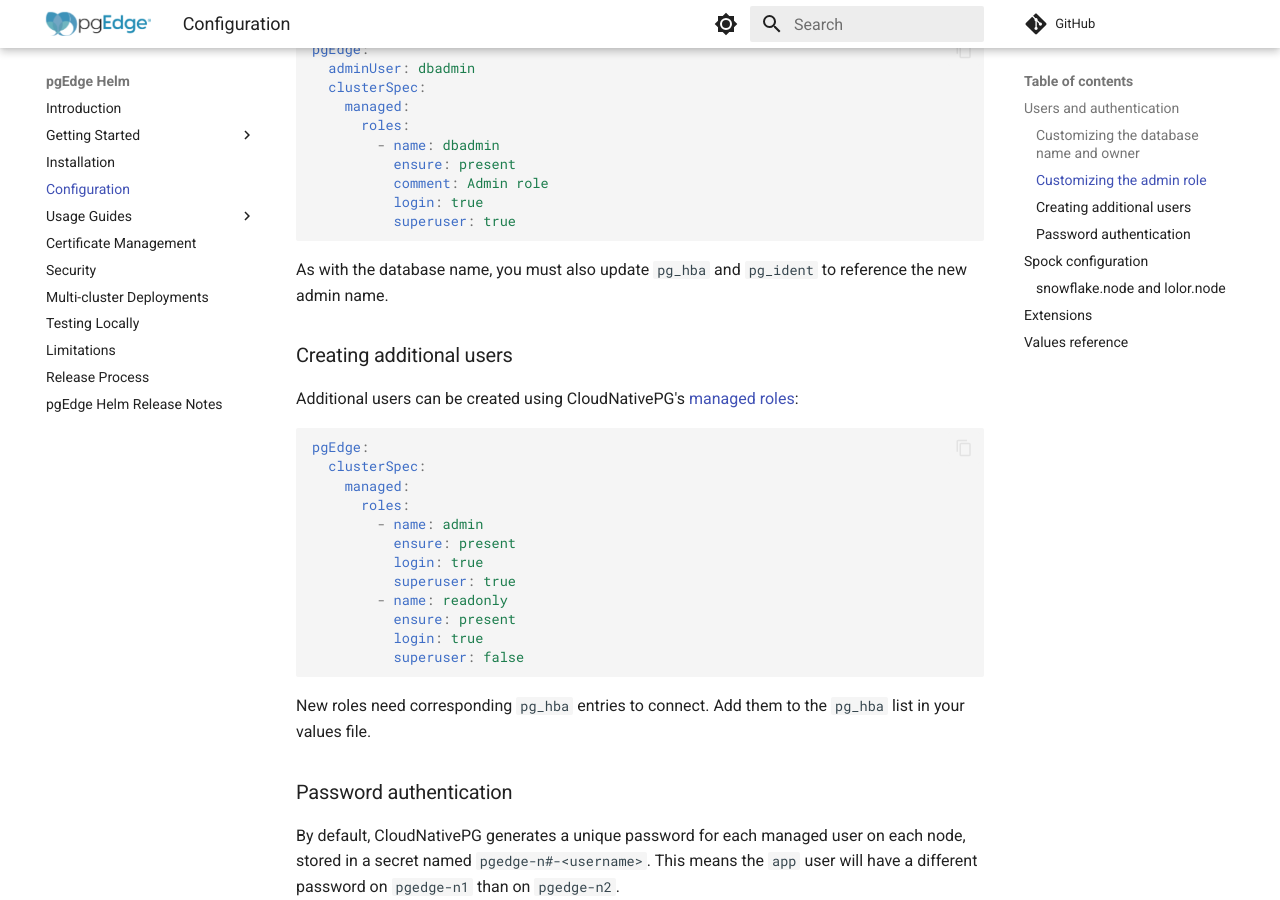
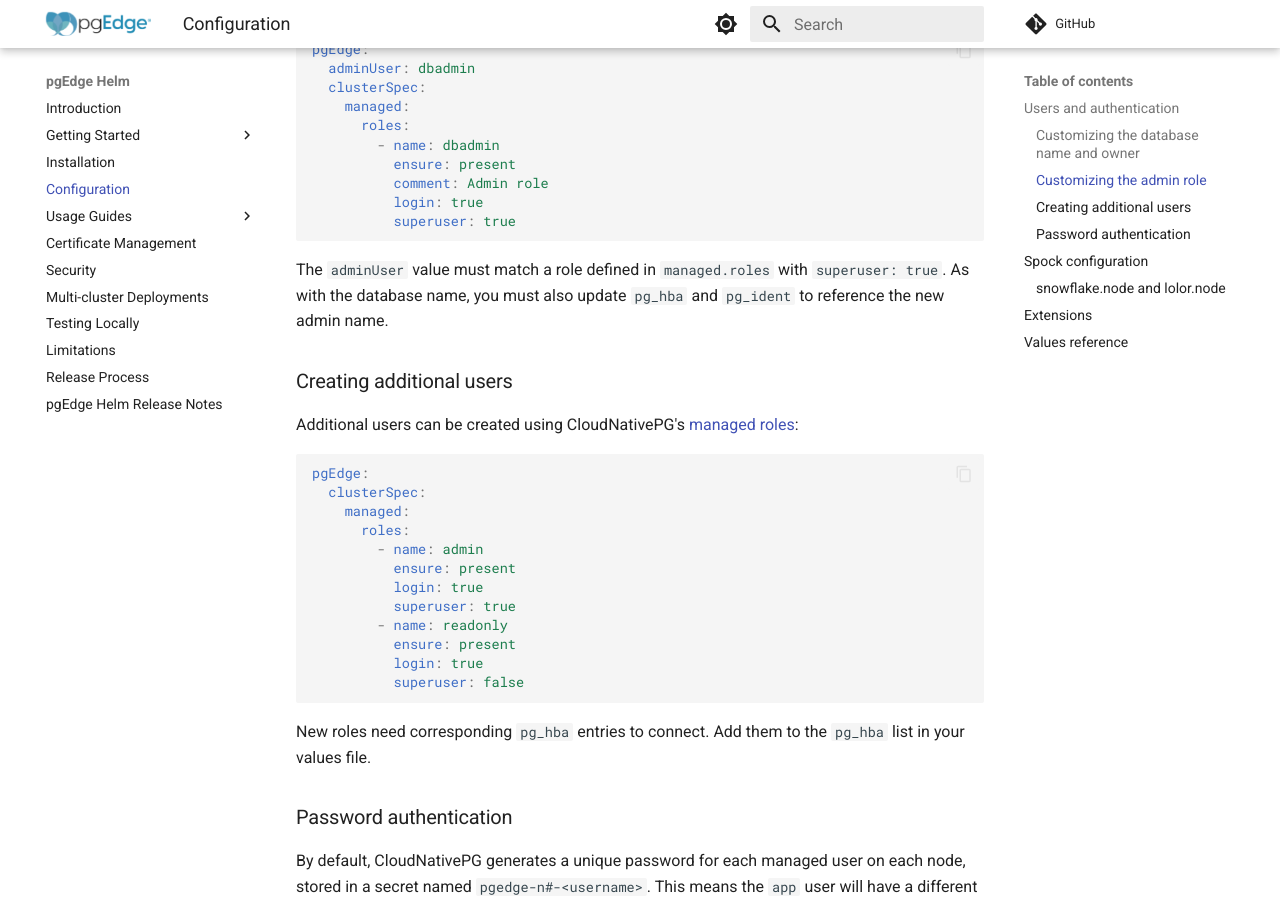
Before and after one commit to pgEdge/pgedge-helm, an MkDocs documentation site: the page built from docs/configuration.md, in a window 1280 px wide and 900 px high, scrolled down 3448 px. Built offline with MkDocs 1.6.1 and Material for MkDocs 9.7.7, drawn with Linux system fonts in a browser that asks for light colours; comment, search, counter and statistics services are not loaded.

Commit message:
docs: note that adminUser must match a superuser role in managed.roles

````diff
--- a/docs/configuration.md
+++ b/docs/configuration.md
@@ -125,7 +125,7 @@
           superuser: true
 ```
 
-As with the database name, you must also update `pg_hba` and `pg_ident` to reference the new admin name.
+The `adminUser` value must match a role defined in `managed.roles` with `superuser: true`. As with the database name, you must also update `pg_hba` and `pg_ident` to reference the new admin name.
 
 ### Creating additional users
 
````
Also changed, not shown: 1 other file.
